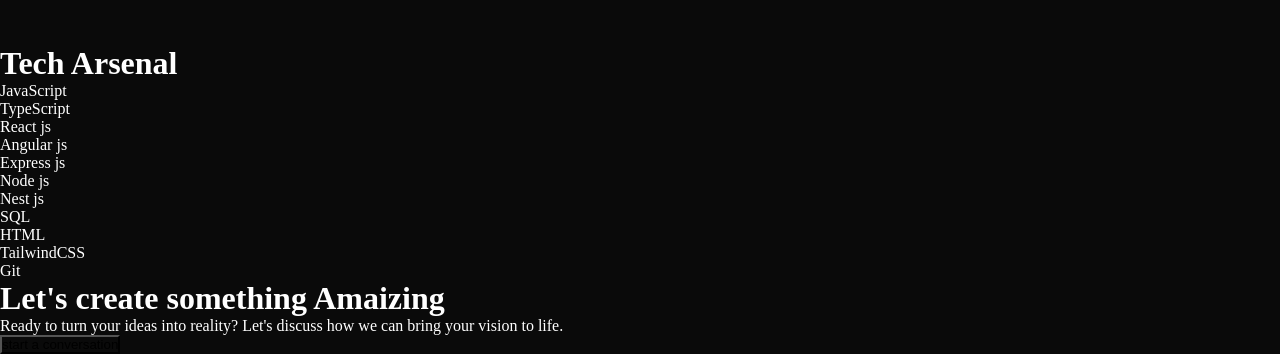
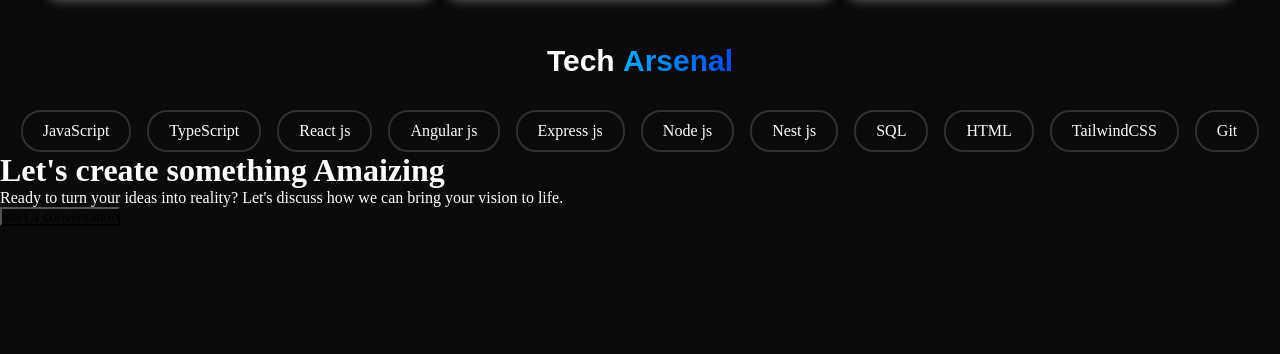
Before and after one commit to jonesmulinge2001/JonathanPortfolio, a website: page index.html in a window 1280 px wide. Shown: the part 812-1166 px from the top of the page. After the commit the page ends 1038 px from the top, so only its background shows below. Drawn offline with Linux system fonts and the light colour scheme.

Commit message:
styled the skills sections

```diff
--- a/index.css
+++ b/index.css
@@ -126,6 +126,11 @@ body{
     display: flex;
     flex-direction: column;
     gap: 1rem;
+    box-shadow: 0 4px 12px rgba(211, 209, 209, 0.5);
+    padding: 10px;
+    border-radius: 10px;
+    align-items: center;
+    transition: all ease-in-out 0.3s;
 
 }
 .container > .Featuredprojects > .projects > .project > img{
@@ -134,3 +139,75 @@ body{
     border-radius: 10px;
     cursor: pointer;
 }
+.container > .Featuredprojects > .projects > .project > h1{
+    font-size: 20px;
+    font-family: sans-serif;
+}
+.container > .Featuredprojects > .projects > .project > p{
+    color: #9ca3af;
+    font-size: 18px;
+}
+.container > .Featuredprojects > .projects > .project:hover{
+    transform: scale(1.1);
+}
+.container > .Featuredprojects > .projects > .project:hover > h1{
+    color: #03d2ff;
+}
+.container > .techArsenal{
+    display: flex;
+    flex-direction: column;
+    align-items: center;
+    gap: 2rem;
+}
+.container > .techArsenal > h1{
+    font-family: sans-serif;
+    font-size: 30px;
+}
+.container > .techArsenal > h1 > span {
+    display: inline-block;                    /* make sure gradient can move */
+    background: linear-gradient(
+      90deg,
+      #04cffe,
+      #0417e7
+    );
+    background-size: 200% auto;               /* allow room to animate */
+    -webkit-background-clip: text;            /* clip gradient to text */
+    -webkit-text-fill-color: transparent;     /* hide the fill so gradient shows */
+            background-clip: text;            /* for non‑WebKit browsers */
+            color: transparent;
+
+    animation: gradientShift 3s ease infinite;
+    /* you can also add -webkit-animation: gradientShift 3s ease infinite; */
+  }
+
+  /* Define the keyframes */
+  @keyframes gradientShift {
+    0%   { background-position: 0% center; }
+    50%  { background-position: 100% center; }
+    100% { background-position: 0% center; }
+  }
+
+  /* For maximum WebKit support (older Safari/Chrome) */
+  @-webkit-keyframes gradientShift {
+    0%   { background-position: 0% center; }
+    50%  { background-position: 100% center; }
+    100% { background-position: 0% center; }
+  }
+
+.container > .techArsenal > .techs{
+    display: flex;
+    gap: 1rem;
+    align-items: center;
+    justify-content: center;
+  }
+  .container > .techArsenal > .techs > p{
+    padding: 10px 20px;
+    border: 2px solid #2f2f2f;
+    border-radius: 20px;
+    font-size: 16px;
+    transition: all ease-in-out 0.3s;
+  }
+  .container > .techArsenal > .techs > p:hover{
+    background-color: #a7a0a0;
+
+  }
--- a/index.html
+++ b/index.html
@@ -59,7 +59,7 @@
             </div>
         </div>
         <div class="techArsenal">
-            <h1>Tech Arsenal</h1>
+            <h1>Tech <span>Arsenal</span> </h1>
             <div class="techs">
                 <p>JavaScript</p>
                 <p>TypeScript</p>
```
